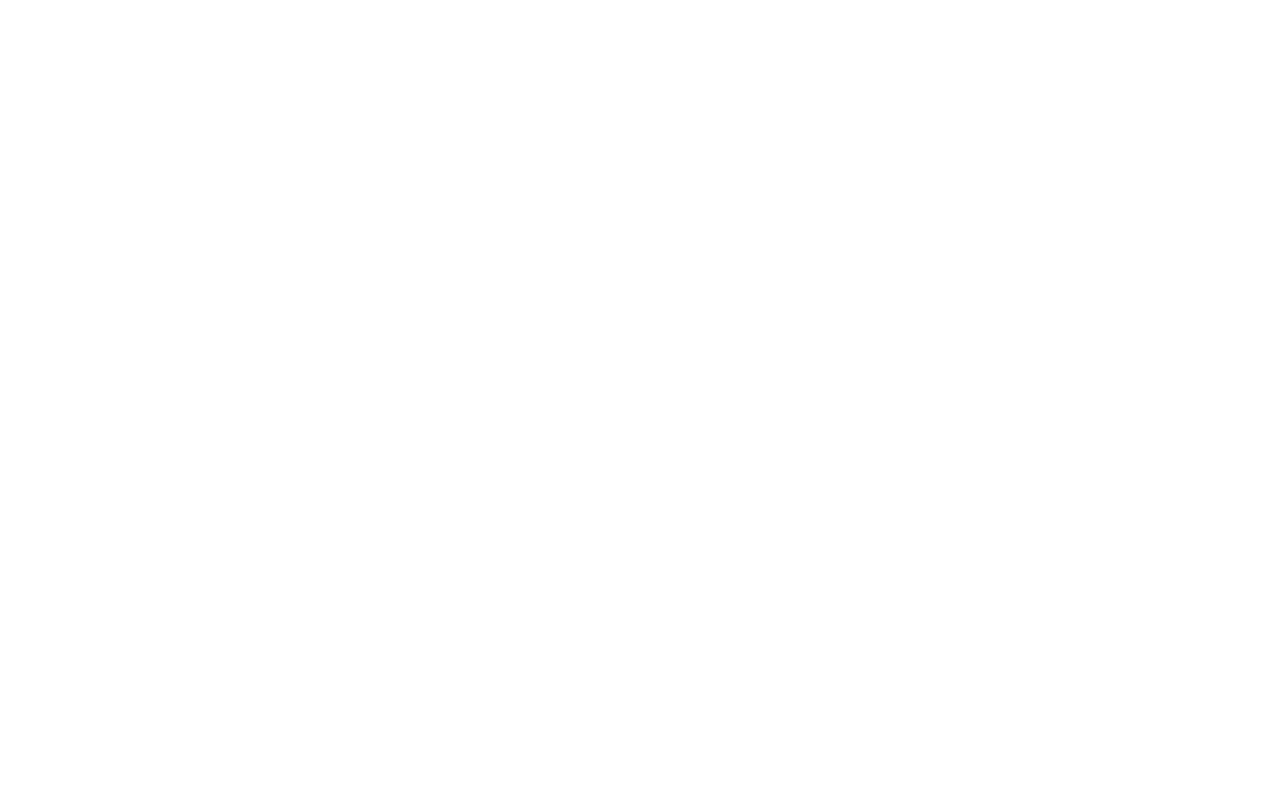
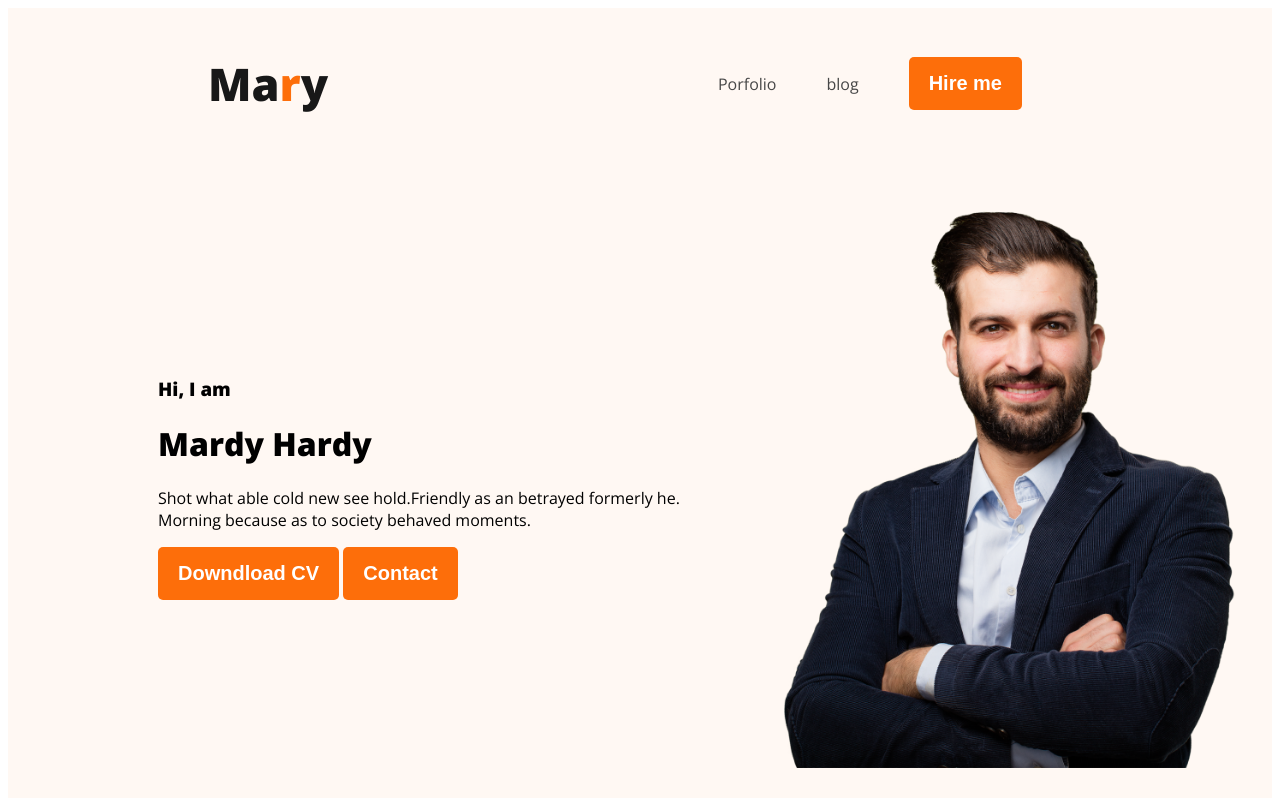
Before and after one commit to meherab303/webdev-repo, a plain HTML site: page index.html in a window 1280 px wide. Drawn offline with nearby package versions, Linux system fonts and the light colour scheme.

Commit message:
banner added

```diff
--- a/index.html
+++ b/index.html
@@ -4,9 +4,45 @@
     <meta charset="UTF-8">
     <meta name="viewport" content="width=device-width, initial-scale=1.0">
     <title>Document</title>
+    <link rel="preconnect" href="https://fonts.googleapis.com">
+<link rel="preconnect" href="https://fonts.gstatic.com" crossorigin>
+<link href="https://fonts.googleapis.com/css2?family=Open+Sans:ital,wght@0,400;0,800;1,700&display=swap" rel="stylesheet">
+    <link rel="stylesheet" href="styles/portfolio.css">
 </head>
 <body>
-    <head></head>
+    <header class="header">
+        <nav>
+            <h3 class="nav-title">Ma<span class="text-primary">r</span>y</h3>
+            <ul>
+                <li><a href="">Porfolio</a> </li>
+                <li><a href="">blog</a> </li>
+                <li><button class="btn-primary">Hire me</button> </li>
+            </ul>
+
+
+
+        </nav>
+        <div class="banner">
+            <div class="banner-content"><h3 class="banner-greeting">Hi, I  am</h3>
+            <h1 class="banner-text"> Mardy Hardy</h1>
+            <p>Shot what able cold new see hold.Friendly as an betrayed formerly he. Morning because as to society behaved moments.</p>
+            <button class="btn-primary">Downdload CV</button>
+            <button class="btn-primary">Contact</button>
+
+
+
+
+            </div>
+            <img class="profile-pic" src="porimages/hardy.png" alt="">
+
+
+
+
+
+        </div>
+
+
+    </header>
     <main></main>
 <footer></footer>
 </body>
--- /dev/null
+++ b/styles/portfolio.css
@@ -0,0 +1,66 @@
+nav {
+    display: flex;
+    align-items: center;
+    justify-content: space-between;
+    margin: 0px 200px;
+}
+
+nav li {}
+
+/* common shared styles */
+body {
+    font-family: 'Open Sans', sans-serif;
+}
+
+.nav-title {
+    color: #181818;
+
+    font-size: 45px;
+
+    font-weight: 800;
+
+}
+
+.text-primary {
+    color: #FD6E0A;
+
+}
+
+nav>ul {
+    display: flex;
+    align-items: center;
+}
+
+nav li {
+    list-style: none;
+    margin-right: 50px;
+
+}
+
+nav a {
+    text-decoration: none;
+    color: #474747;
+}
+
+.btn-primary {
+    border-radius: 5px;
+    background: #FD6E0A;
+    border: 0px;
+    color: white;
+    font-size: 20px;
+    font-weight: 700;
+    padding: 15px 20px;
+}
+.header{
+   background-color:#FFF8F3;
+
+}
+.banner{
+    padding:30px 30px 30px 150px ;
+    display: flex;
+    align-items: center;
+}
+.banner .profile-pic{
+
+    width:500px ;
+}
```
